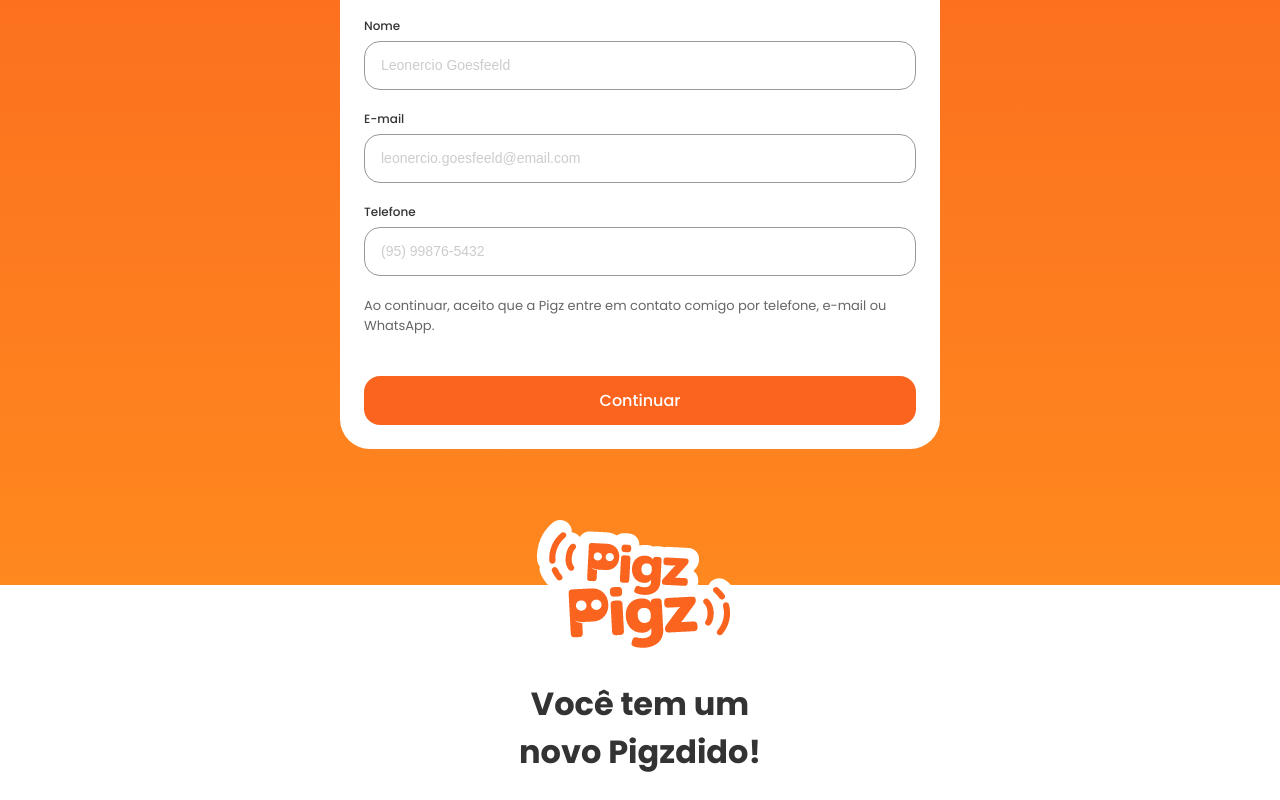
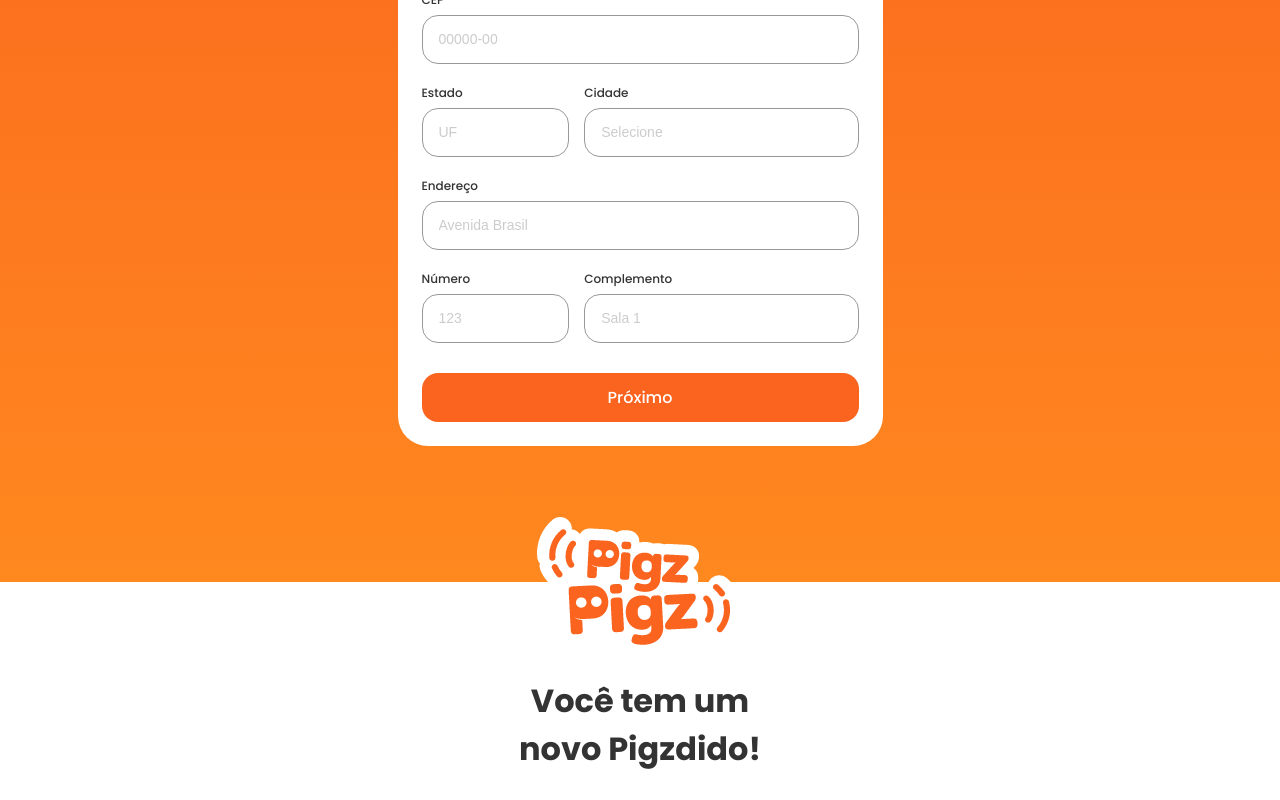
Before and after one commit to GabrielZolk/pigz-store, a React (Vite) app: page / in a window 1280 px wide. Both pictures are taken after a click on the button "Continuar". Shown: the part 400-1200 px from the top of the page. Built offline with nearby package versions, Linux system fonts and the light colour scheme.

Commit message:
feat: form states

```diff
--- a/src/components/Form/Form.jsx
+++ b/src/components/Form/Form.jsx
@@ -1,7 +1,31 @@
+import { useState } from "react";
 import { Container, TopContent, BottomContent } from "./Form.style";
 
+export default function Form() {
+    const [currentForm, setCurrentForm] = useState(0);
 
-export default function Form() {
+    const handleContinue = () => {
+
+        if (validateForm(currentForm)) {
+            setCurrentForm(currentForm + 1);
+        } else {
+            alert("Por favor, preencha todos os campos antes de continuar.");
+        }
+    };
+
+    const validateForm = (formIndex) => {
+        const inputs = document.querySelectorAll(`#form-${formIndex} input`);
+
+        for (let i = 0; i < inputs.length; i++) {
+            if (inputs[i].value.trim() === "") {
+                return false;
+            }
+        }
+
+        return true;
+    };
+
+
     return (
         <Container>
             <TopContent>
@@ -15,6 +39,7 @@ export default function Form() {
                     <img src="burguer_3.png" alt="burguer image" />
                 </div>
             </TopContent>
+            {currentForm === 0 && (
                 <BottomContent>
                     <div className="bottom-wrapper">
                         <h5>Quero vender no Pigz</h5>
@@ -22,25 +47,99 @@ export default function Form() {
                         <form>
                             <div className="inputBox">
                                 <label htmlFor="nome">Nome</label>
-                            <input type="text" id="nome" name="nome" placeholder="Leonercio Goesfeeld" />
+                                <input type="text" id="nome" name="nome" placeholder="Leonercio Goesfeeld" required />
                             </div>
 
                             <div className="inputBox">
                                 <label htmlFor="email">E-mail</label>
-                            <input type="email  " id="email" name="email" placeholder="leonercio.goesfeeld@email.com" />
+                                <input type="email" id="email" name="email" placeholder="leonercio.goesfeeld@email.com" required />
                             </div>
 
                             <div className="inputBox">
                                 <label htmlFor="tel">Telefone</label>
-                            <input type="number" id="tel" name="tel" placeholder="(95) 99876-5432" />
+                                <input type="number" id="tel" name="tel" placeholder="(95) 99876-5432" required />
                             </div>
-
                         </form>
 
                         <span>Ao continuar, aceito que a Pigz entre em contato comigo por telefone, e-mail ou WhatsApp.</span>
-                    <button>Continuar</button>
+                        <button onClick={handleContinue}>Continuar</button>
                     </div>
                 </BottomContent>
+            )}
+            {currentForm === 1 && (
+                <BottomContent>
+                    <div className="bottom-wrapper">
+                        <h5>Onde fica a sua loja?</h5>
+                        <form>
+                            <div className="inputBox">
+                                <label htmlFor="cep">CEP</label>
+                                <input type="number" id="cep" name="cep" placeholder="00000-00" required />
+                            </div>
+
+                            <div className="inputBox">
+                                <div className="inputContainer">
+                                    <div id="stateContainer">
+                                        <label htmlFor="state">Estado</label>
+                                        <input type="text" id="state" name="state" placeholder="UF" required />
+                                    </div>
+
+                                    <div id="cityContainer">
+                                        <label htmlFor="city">Cidade</label>
+                                        <input type="text" id="city" name="city" placeholder="Selecione" required />
+                                    </div>
+                                </div>
+                            </div>
+
+                            <div className="inputBox">
+                                <div>
+                                    <label htmlFor="address">Endereço</label>
+                                    <input type="text" id="address" name="address" placeholder="Avenida Brasil" required />
+                                </div>
+                            </div>
+
+                            <div className="inputBox">
+                                <div className="inputContainer">
+                                    <div id="numberContainer">
+                                        <label htmlFor="number">Número</label>
+                                        <input type="number" id="number" name="number" placeholder="123" required />
+                                    </div>
+                                    <div id="complementContainer">
+                                        <label htmlFor="complement">Complemento</label>
+                                        <input type="text" id="complement" name="complement" placeholder="Sala 1" />
+                                    </div>
+                                </div>
+                            </div>
+                        </form>
+
+                        <button id="button-2" onClick={handleContinue}>Próximo</button>
+                    </div>
+                </BottomContent>
+            )}
+            {currentForm === 2 && (
+                <BottomContent>
+                    <div className="bottom-wrapper">
+                        <h5>Me conta um pouco sobre a sua loja</h5>
+                        <form>
+                            <div className="inputBox">
+                                <label htmlFor="storeName">Nome da loja</label>
+                                <input type="text" id="storeName" name="storeName" placeholder="Restaurante Todo Mundo Gosta" required />
+                            </div>
+
+                            <div className="inputBox">
+                                <label htmlFor="cnpj">CNPJ da loja</label>
+                                <input type="number" id="cnpj" name="cnpj" placeholder="12.345.678/0001-99" />
+                            </div>
+
+                            <div className="inputBox">
+                                <label htmlFor="storeType">Tipo de loja</label>
+                                <input type="text" id="storeType" name="storeType" placeholder="Selecione" />
+                            </div>
+                        </form>
+
+                        <button id="button-3" type="submit">Concluir</button>
+                    </div>
+                </BottomContent>
+            )}
         </Container>
-    )
+    );
 }
--- a/src/components/Form/Form.style.jsx
+++ b/src/components/Form/Form.style.jsx
@@ -91,6 +91,23 @@ export const BottomContent = styled.div`
         .inputBox   {
             text-align: left;
             font-family: 'Poppins', sans-serif;
+            display: flex;
+            flex-direction: column;
+            width: 100%;
+
+            .inputContainer {
+                display: flex;
+                width: 100%;
+            }
+
+            #stateContainer, #numberContainer {
+                width: 35%;
+                margin-right: 15px;
+            }
+
+            #cityContainer, #complementContainer {
+                width: 65%;
+            }
 
             label {
                 display: block;
@@ -135,5 +152,16 @@ export const BottomContent = styled.div`
         font-family: 'Poppins', sans-serif;
         font-size: 16px;
         font-weight: 500;
+        cursor: pointer;
+    }
+
+    #button-2 {
+        margin-top: 30px;
+        cursor: pointer;
+    }
+
+    #button-3 {
+        margin-top: 80px;
+        cursor: pointer;
     }
 `;
```
Lines whose indentation alone changed are shown as unchanged.
